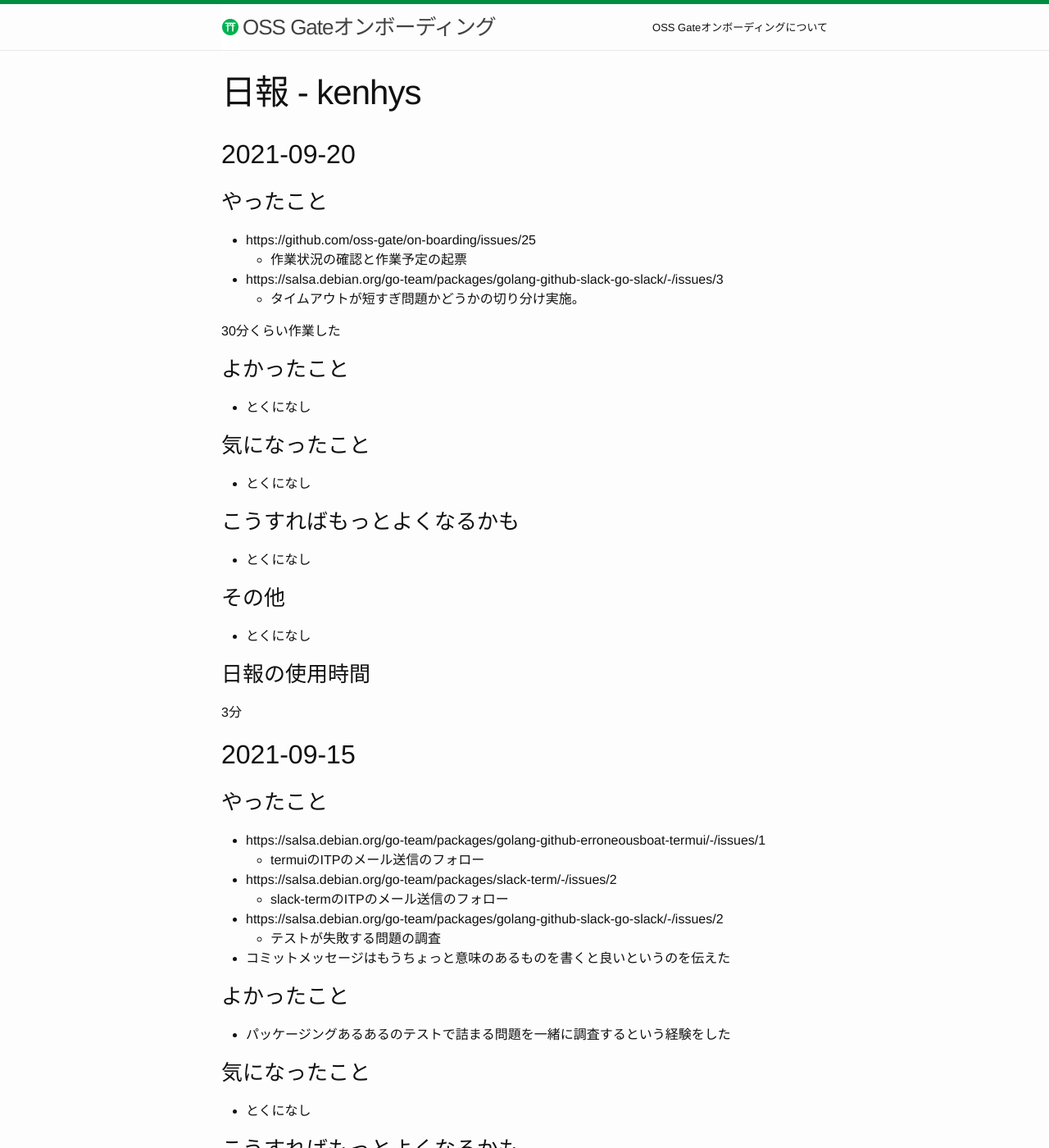
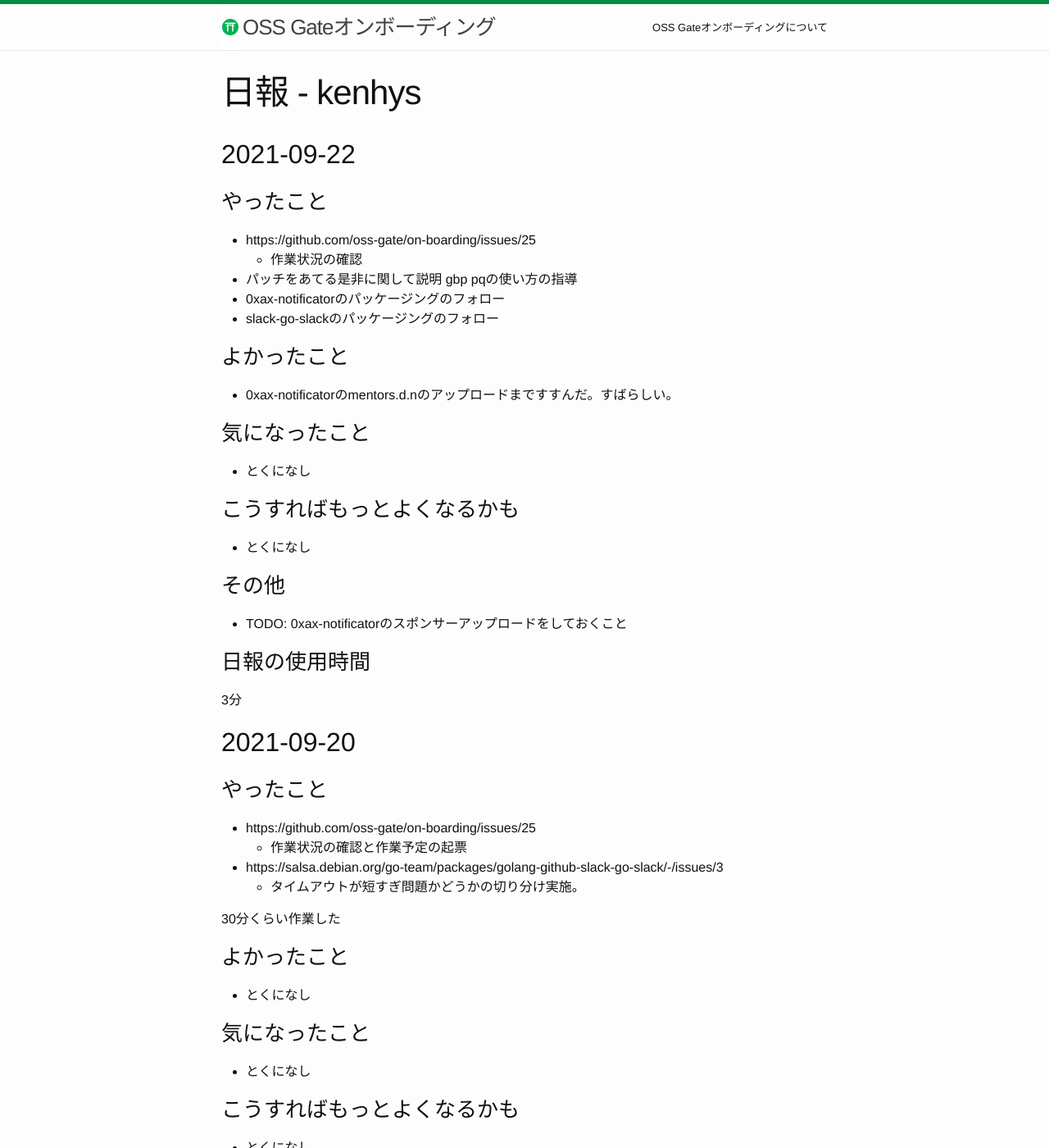
Before and after one commit to oss-gate/on-boarding, a Jekyll site: the page built from proposals/2021-08/kenhys-maintain-debian-packages/daily-report-kenhys.md, in a window 1280 px wide and 1400 px high. Shown: the whole window at 82% size. Built offline with Jekyll 4.4.1, drawn with Linux system fonts in a browser that asks for light colours; Markdown is read by kramdown in place of the engine named in the settings; comment, search, counter and statistics services are not loaded.

Commit message:
2021-08: add 9/22 activity

```diff
--- a/proposals/2021-08/kenhys-maintain-debian-packages/daily-report-kenhys.md
+++ b/proposals/2021-08/kenhys-maintain-debian-packages/daily-report-kenhys.md
@@ -7,6 +7,36 @@ title: 日報 - kenhys
 
 <!-- 新しい日付を上に書く。つまり、追記するときは上に追記する。 -->
 
+
+## 2021-09-22
+
+### やったこと
+
+* https://github.com/oss-gate/on-boarding/issues/25
+  * 作業状況の確認
+* パッチをあてる是非に関して説明 gbp pqの使い方の指導
+* 0xax-notificatorのパッケージングのフォロー
+* slack-go-slackのパッケージングのフォロー
+
+### よかったこと
+
+* 0xax-notificatorのmentors.d.nのアップロードまですすんだ。すばらしい。
+
+### 気になったこと
+
+* とくになし
+
+### こうすればもっとよくなるかも
+
+* とくになし
+
+### その他
+
+* TODO: 0xax-notificatorのスポンサーアップロードをしておくこと
+
+### 日報の使用時間
+
+3分
 
 ## 2021-09-20
 
```
